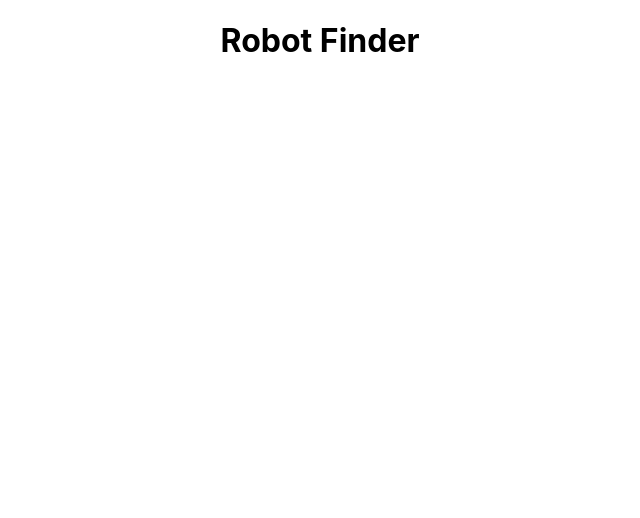
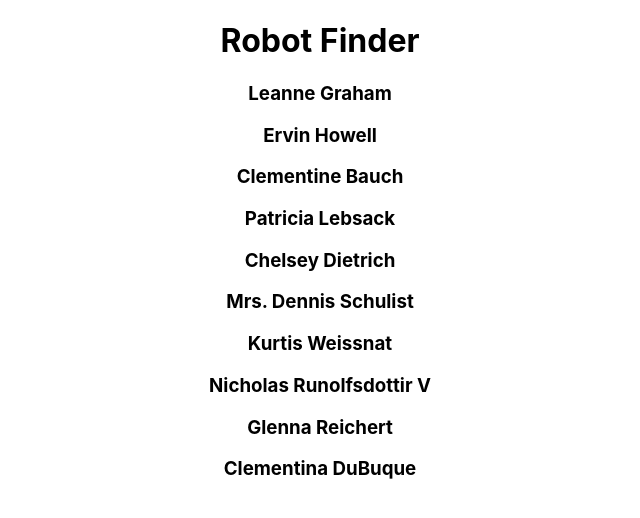
Before and after one commit to jujuck/Robot-finder, a React (Create React App) app: page / in a window 1280 px wide. Shown: the top 518 px of the page, without its empty margins (320-960 px from the left). Built offline with nearby package versions, Linux system fonts and the light colour scheme.

Commit message:
Step 1 : ajout du map et du début de la carte des robots

```diff
--- a/src/App.js
+++ b/src/App.js
@@ -2,13 +2,18 @@ import React from 'react';
 /** Import de la donnée */
 import './App.css';
 
-import Robot from './data/data';
+import Robots from './data/data';
 
 function App() {
-  console.log(Robot)
+  console.log(Robots)
   return (
     <div className="App">
       <h1>Robot Finder</h1>
+      {Robots.map((robot) => {
+        return (<div key={robot.id}>
+          <h3>{robot.name}</h3>
+        </div>)
+      })}
     </div>
   );
 }
```
